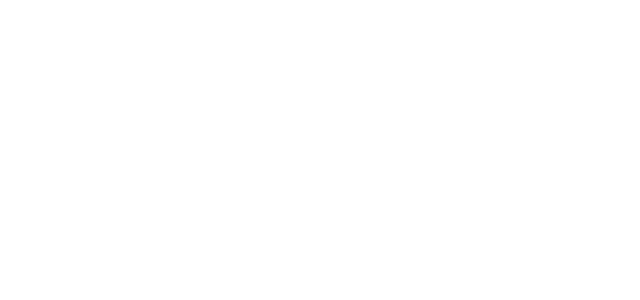
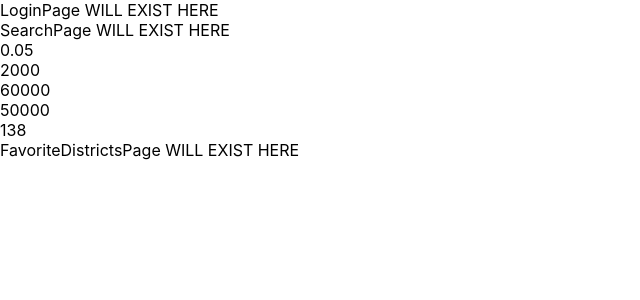
Before and after one commit to reportcard-org/reportcard-fe, a React (Create React App) app: page /district-info in a window 1280 px wide. Shown: the top 300 px of the page, without its empty margins (0-640 px from the left). Built offline with nearby package versions, Linux system fonts and the light colour scheme.

Commit message:
Add example response prop rendering

```diff
--- a/src/components/App/App.js
+++ b/src/components/App/App.js
@@ -1,4 +1,4 @@
-import React, {useState} from 'react';
+import React, { useState } from 'react';
 import './App.css';
 import DistrictInfoPage from '../DistrictInfoPage/DistrictInfoPage';
 import SearchPage from '../SearchPage/SearchPage';
@@ -6,12 +6,29 @@ import UserLoginPage from '../UserLoginPage/UserLoginPage';
 import FavoriteDistrictsPage from '../FavoriteDistrictsPage/FavoriteDistrictsPage';
 
 const App = () => {
+
+  const [districtData, setDistrictData] = useState(
+    {
+    data: {
+      id: 1,
+      type: 'school district',
+      attributes: [
+        {student_teacher_ratio: .05},
+        {per_student_expenditure: 2000},
+        {teacher_salary_info: 60000},
+        {student_population_size: 50000},
+        {number_of_schools_in_district: 138}
+      ]
+    }
+  });
+  const [userData, setUserData] = useState('');
+
   return (
     <div className="App">
-     {/* <DistrictInfoPage /> */}
-     {/* <SearchPage /> */}
-     {/* <UserLoginPage /> */}
-     {/* <FavoriteDistrictsPage /> */}
+      <UserLoginPage />
+      <SearchPage />
+      <DistrictInfoPage districtData={districtData} />
+      <FavoriteDistrictsPage />
     </div>
   );
 }
--- a/src/components/DistrictInfoPage/DistrictInfoPage.js
+++ b/src/components/DistrictInfoPage/DistrictInfoPage.js
@@ -1,10 +1,24 @@
 import React from 'react';
+import ReportCard from '../ReportCard/ReportCard'
 import './DistrictInfoPage.css';
 
-const DistrictInfoPage = () => {
+const DistrictInfoPage = ( {districtData} ) => {
+
+    const newReportCard = districtData.data.attributes.map(attribute => {
+        return (
+            <ReportCard
+                studentTeacherRatio = {attribute.student_teacher_ratio}
+                perStudentExpenditure={attribute.per_student_expenditure}
+                teacherSalaryInfo={attribute.teacher_salary_info}
+                studentPopulationSize={attribute.student_population_size}
+                numberOfSchoolsInDistrict={attribute.number_of_schools_in_district}
+            />
+        )
+    })
+
     return (
         <div className='district-info-container'>
-            DistrictInfoPage WILL EXIST HERE
+            {newReportCard}
         </div>
     )
 }
--- a/src/components/ReportCard/ReportCard.js
+++ b/src/components/ReportCard/ReportCard.js
@@ -1,10 +1,14 @@
 import React from 'react';
 import './ReportCard.css';
 
-const ReportCard = () => {
+const ReportCard = ({ studentTeacherRatio, perStudentExpenditure, teacherSalaryInfo, studentPopulationSize,          numberOfSchoolsInDistrict }) => {
     return (
         <div className='report-card'>
-            ReportCard WILL EXIST HERE
+            {studentTeacherRatio}
+            {perStudentExpenditure}
+            {teacherSalaryInfo}
+            {studentPopulationSize}
+            {numberOfSchoolsInDistrict}
         </div>
     )
 }
```
